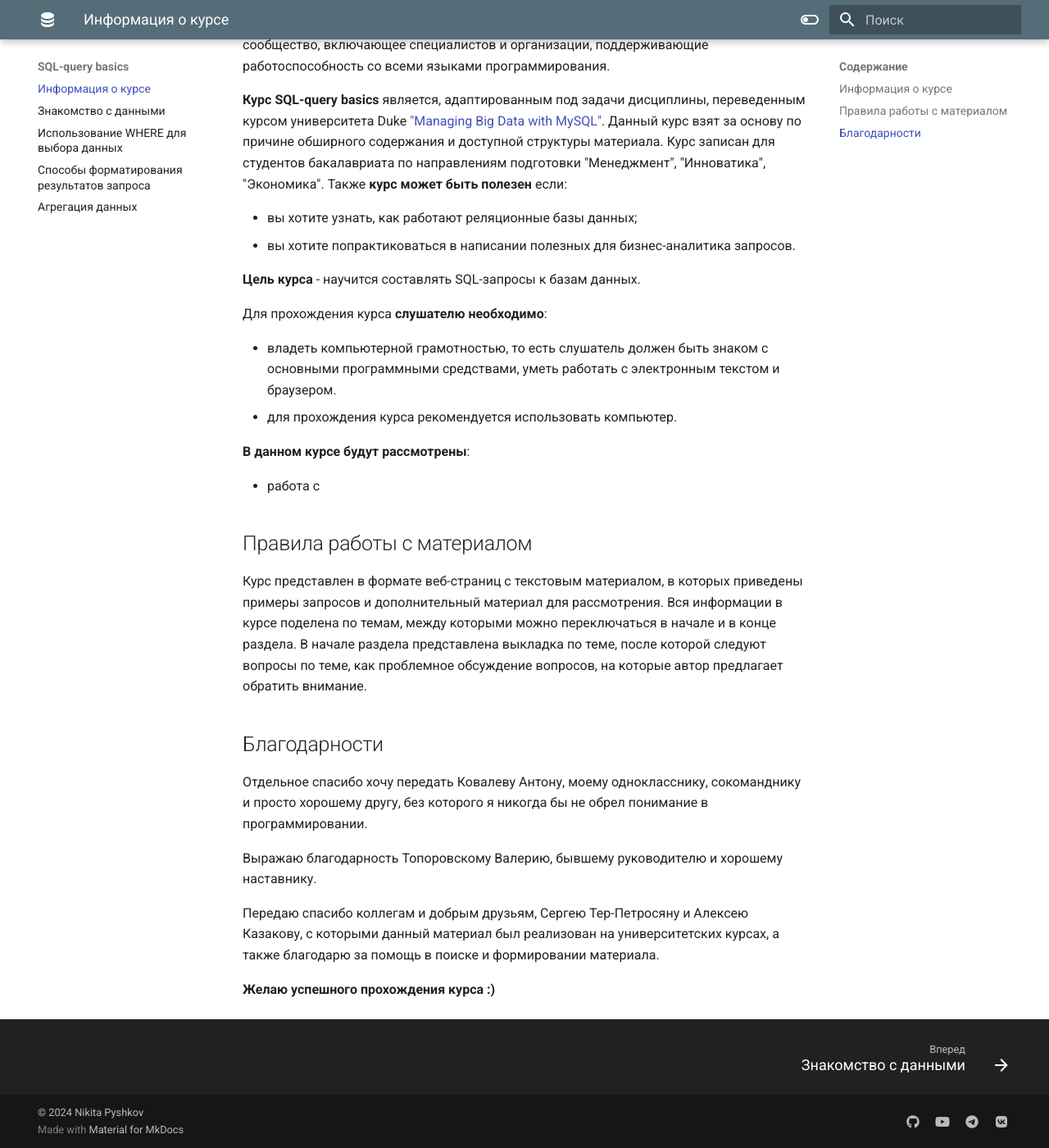
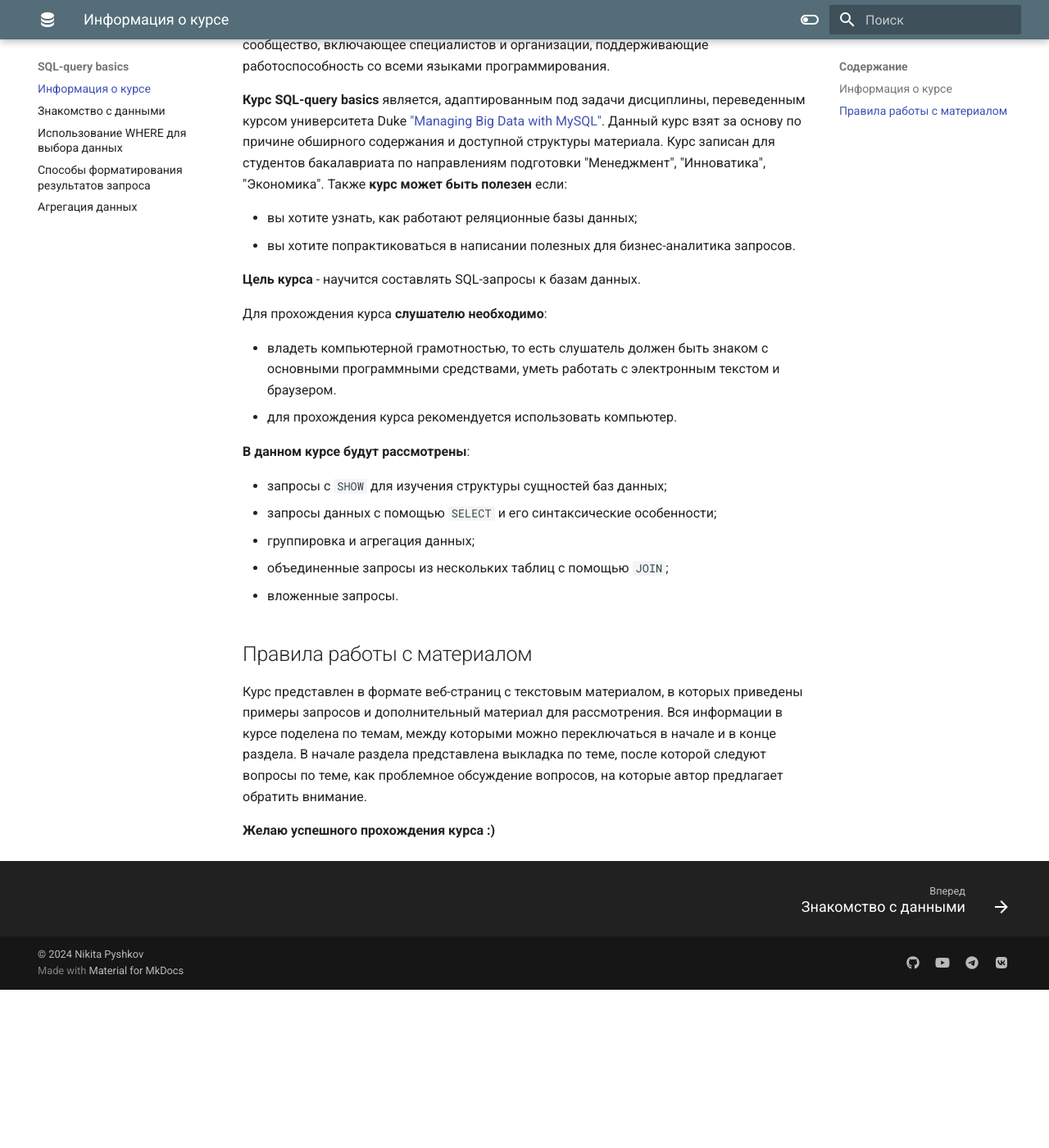
Before and after one commit to pyshkovni/sql-query-basics, an MkDocs documentation site: the page built from docs/index.md, in a window 1280 px wide and 1400 px high, scrolled down 630 px. Shown: the whole window at 82% size. Built offline with MkDocs 1.6.1 and Material for MkDocs 9.7.7, drawn with Linux system fonts in a browser that asks for light colours; after the commit the page ends 1837 px from its top, so only the background shows below that.

Commit message:
Дополнил главную страницу

```diff
--- a/docs/index.md
+++ b/docs/index.md
@@ -23,24 +23,16 @@
 * владеть компьютерной грамотностью, то есть слушатель должен быть знаком с основными программными средствами, уметь работать с электронным текстом и браузером.
 * для прохождения курса рекомендуется использовать компьютер.
 
-
-
-
-<!-- TODO -->
 **В данном курсе будут рассмотрены**:
 
-* работа с
+* запросы с `SHOW` для изучения структуры сущностей баз данных;
+* запросы данных с помощью `SELECT` и его синтаксические особенности;
+* группировка и агрегация данных;
+* объединенные запросы из нескольких таблиц с помощью `JOIN`;
+* вложенные запросы.
 
 ## Правила работы с материалом
 
 Курс представлен в формате веб-страниц с текстовым материалом, в которых приведены примеры запросов и дополнительный материал для рассмотрения. Вся информации в курсе поделена по темам, между которыми можно переключаться в начале и в конце раздела. В начале раздела представлена выкладка по теме, после которой следуют вопросы по теме, как проблемное обсуждение вопросов, на которые автор предлагает обратить внимание.
 
-## Благодарности
-
-Отдельное спасибо хочу передать Ковалеву Антону, моему однокласснику, сокоманднику и просто хорошему другу, без которого я никогда бы не обрел понимание в программировании.
-
-Выражаю благодарность Топоровскому Валерию, бывшему руководителю и хорошему наставнику.
-
-Передаю спасибо коллегам и добрым друзьям, Сергею Тер-Петросяну и Алексею Казакову, с которыми данный материал был реализован на университетских курсах, а также благодарю за помощь в поиске и формировании материала.
-
 **Желаю успешного прохождения курса :)**
```
